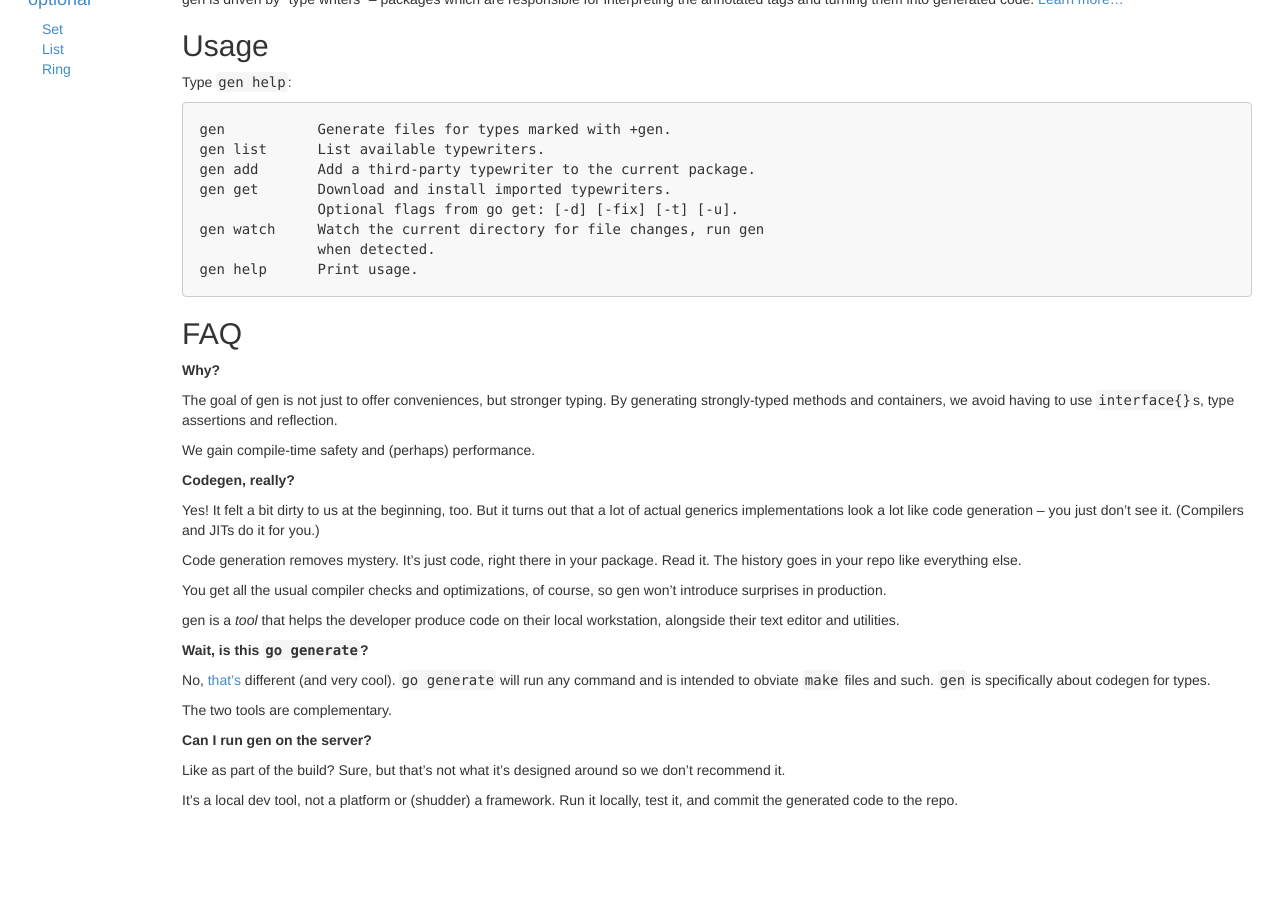
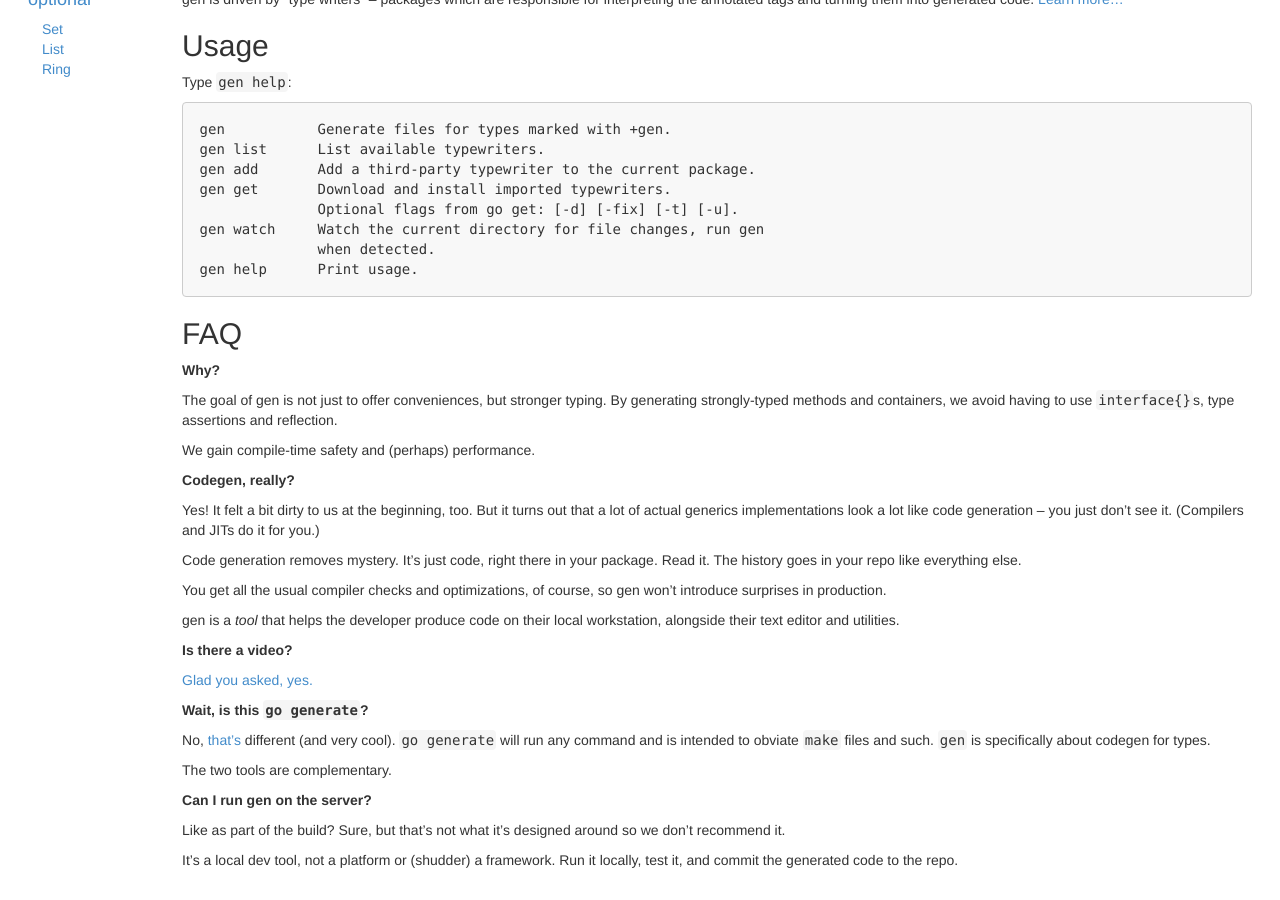
Before and after one commit to clipperhouse/gen, a Jekyll site: the page built from index.md, in a window 1280 px wide and 900 px high, scrolled down 708 px. Built offline with Jekyll 4.4.1, drawn with Linux system fonts in a browser that asks for light colours; before the commit the page ends 1548 px from its top, so only the background shows below that.

Commit message:
add video

```diff
--- a/index.md
+++ b/index.md
@@ -67,6 +67,10 @@ You get all the usual compiler checks and optimizations, of course, so gen won't
 
 gen is a *tool* that helps the developer produce code on their local workstation, alongside their text editor and utilities.
 
+**Is there a video?**
+
+[Glad you asked, yes.](https://www.youtube.com/watch?v=KY8OXFi3CDU)
+
 **Wait, is this `go generate`?**
 
 No, [that's](https://docs.google.com/document/d/1V03LUfjSADDooDMhe-_K59EgpTEm3V8uvQRuNMAEnjg/edit) different (and very cool). `go generate` will run any command and is intended to obviate `make` files and such. `gen` is specifically about codegen for types.
```
